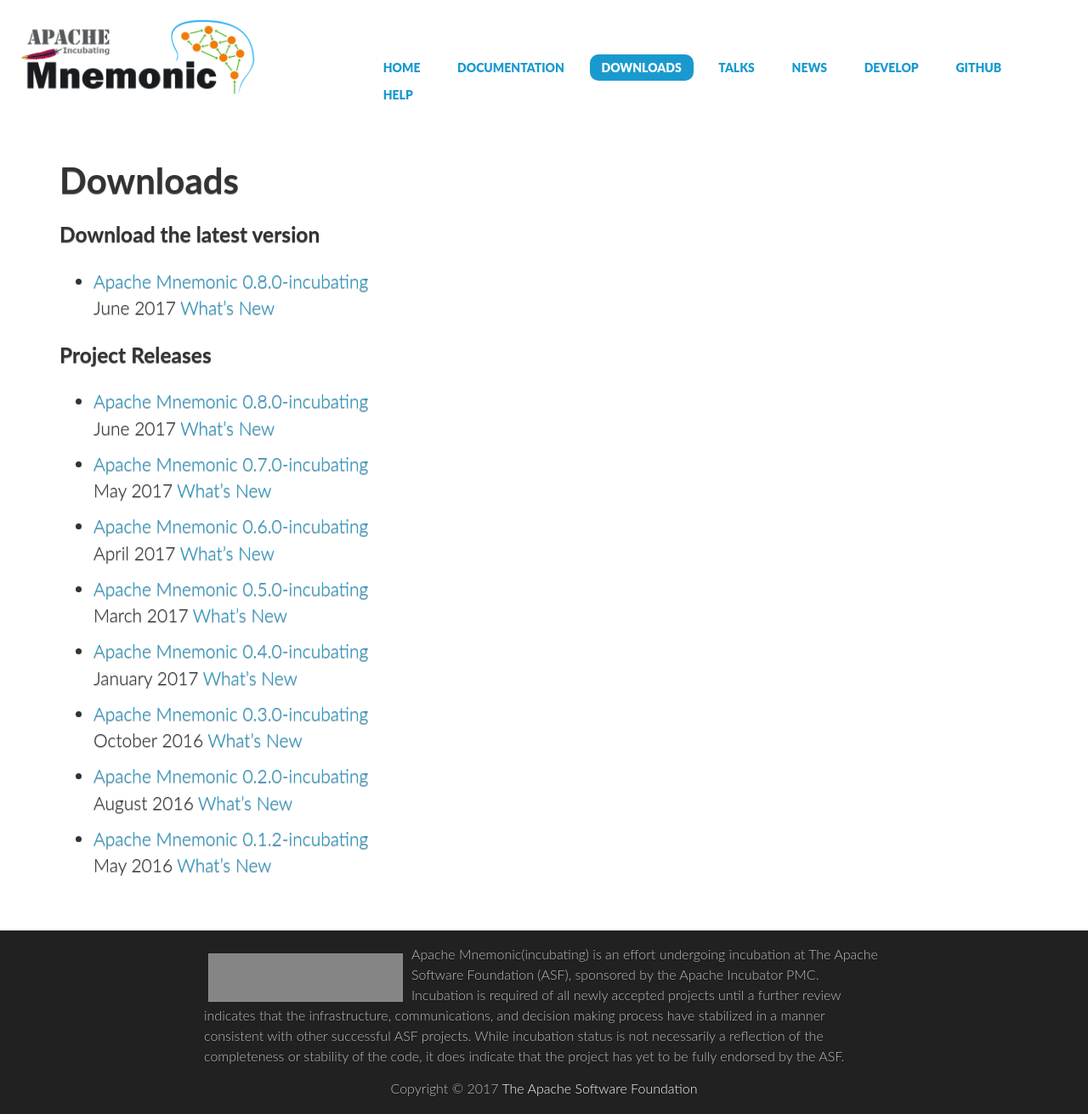
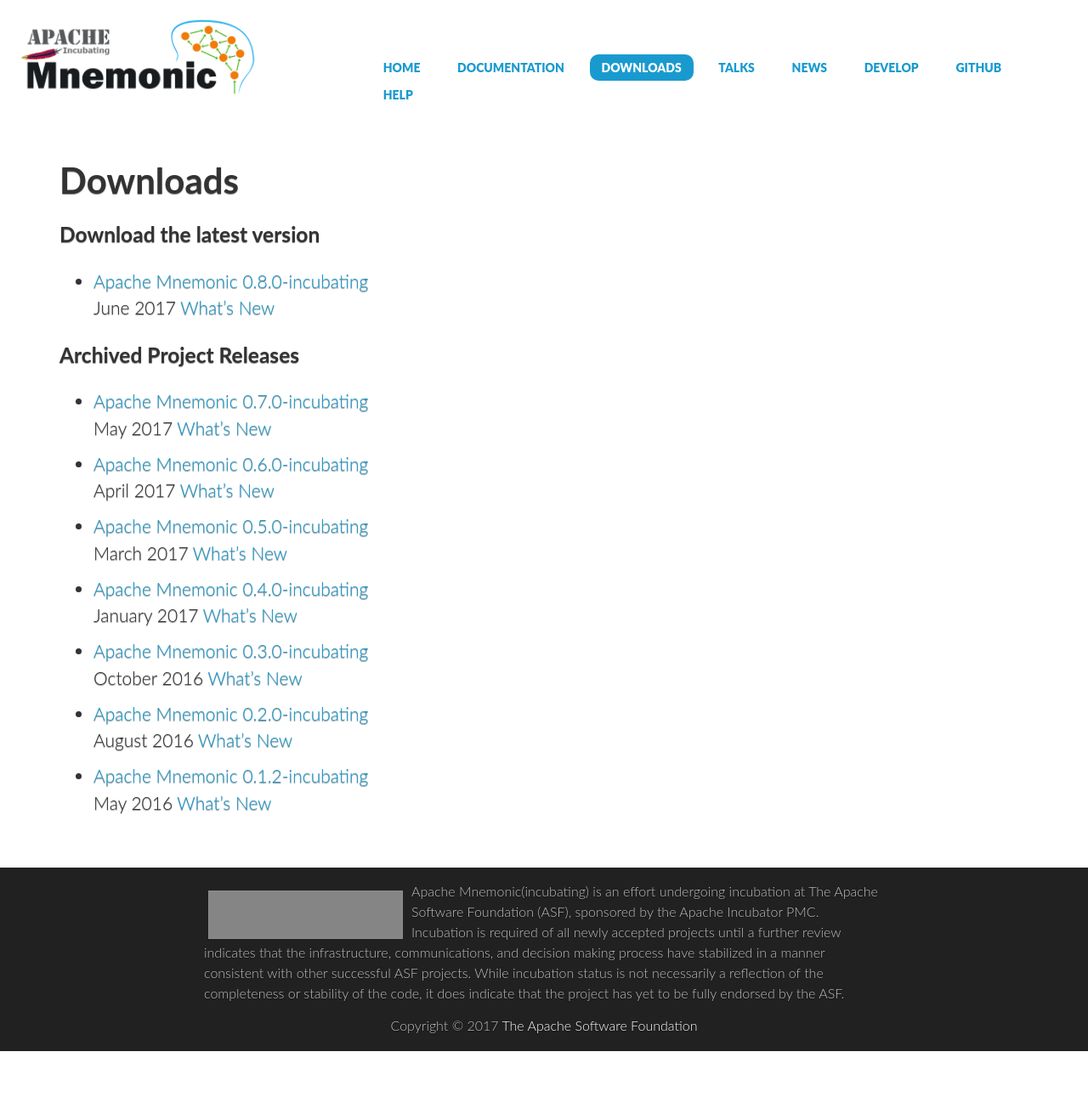
Before and after one commit to apache/mnemonic-site, a Jekyll site: the page built from src/downloads/index.md, in a window 1280 px wide. Shown: the whole page at 85% size. Built offline with Jekyll 4.4.1, drawn with Linux system fonts in a browser that asks for light colours; some web fonts are replaced; after the commit the page ends 1237 px from its top, so only the background shows below that; grey boxes are pictures that could not be loaded.

Commit message:
MNEMONIC-342: Redirect download links to Apache mirrored site and archived site

```diff
--- a/src/downloads/index.md
+++ b/src/downloads/index.md
@@ -4,32 +4,29 @@
 ---
 
 ### Download the latest version
-* [Apache Mnemonic 0.8.0-incubating](https://dist.apache.org/repos/dist/release/incubator/mnemonic/0.8.0-incubating/src/){:target="_blank"} <br/>
-  June 2017 [What's New](https://dist.apache.org/repos/dist/release/incubator/mnemonic/0.8.0-incubating/CHANGES.txt){:target="_blank"}
+* [Apache Mnemonic 0.8.0-incubating](http://apache.org/dyn/closer.cgi/incubator/mnemonic){:target="_blank"} <br/>
+  June 2017 [What's New](http://www.apache.org/dyn/closer.cgi?action=download&filename=incubator/mnemonic/0.8.0-incubating/CHANGES.txt){:target="_blank"}
 
 
-### Project Releases
+### Archived Project Releases
 
-* [Apache Mnemonic 0.8.0-incubating](https://dist.apache.org/repos/dist/release/incubator/mnemonic/0.8.0-incubating/src/){:target="_blank"} <br/>
-  June 2017 [What's New](https://dist.apache.org/repos/dist/release/incubator/mnemonic/0.8.0-incubating/CHANGES.txt){:target="_blank"}
+* [Apache Mnemonic 0.7.0-incubating](https://archive.apache.org/dist/incubator/mnemonic/0.7.0-incubating/src/){:target="_blank"} <br/>
+  May 2017 [What's New](https://archive.apache.org/dist/incubator/mnemonic/0.7.0-incubating/CHANGES.txt){:target="_blank"}
 
-* [Apache Mnemonic 0.7.0-incubating](https://dist.apache.org/repos/dist/release/incubator/mnemonic/0.7.0-incubating/src/){:target="_blank"} <br/>
-  May 2017 [What's New](https://dist.apache.org/repos/dist/release/incubator/mnemonic/0.7.0-incubating/CHANGES.txt){:target="_blank"}
+* [Apache Mnemonic 0.6.0-incubating](https://archive.apache.org/dist/incubator/mnemonic/0.6.0-incubating/src/){:target="_blank"} <br/>
+  April 2017 [What's New](https://archive.apache.org/dist/incubator/mnemonic/0.6.0-incubating/CHANGES.txt){:target="_blank"}
 
-* [Apache Mnemonic 0.6.0-incubating](https://dist.apache.org/repos/dist/release/incubator/mnemonic/0.6.0-incubating/src/){:target="_blank"} <br/>
-  April 2017 [What's New](https://dist.apache.org/repos/dist/release/incubator/mnemonic/0.6.0-incubating/CHANGES.txt){:target="_blank"}
+* [Apache Mnemonic 0.5.0-incubating](https://archive.apache.org/dist/incubator/mnemonic/0.5.0-incubating/src/){:target="_blank"} <br/>
+  March 2017 [What's New](https://archive.apache.org/dist/incubator/mnemonic/0.5.0-incubating/CHANGES.txt){:target="_blank"}
 
-* [Apache Mnemonic 0.5.0-incubating](https://dist.apache.org/repos/dist/release/incubator/mnemonic/0.5.0-incubating/src/){:target="_blank"} <br/>
-  March 2017 [What's New](https://dist.apache.org/repos/dist/release/incubator/mnemonic/0.5.0-incubating/CHANGES.txt){:target="_blank"}
+* [Apache Mnemonic 0.4.0-incubating](https://archive.apache.org/dist/incubator/mnemonic/0.4.0-incubating/src/){:target="_blank"} <br/>
+  January 2017 [What's New](https://archive.apache.org/dist/incubator/mnemonic/0.4.0-incubating/CHANGES.txt){:target="_blank"}
 
-* [Apache Mnemonic 0.4.0-incubating](https://dist.apache.org/repos/dist/release/incubator/mnemonic/0.4.0-incubating/src/){:target="_blank"} <br/>
-  January 2017 [What's New](https://dist.apache.org/repos/dist/release/incubator/mnemonic/0.4.0-incubating/CHANGES.txt){:target="_blank"}
+* [Apache Mnemonic 0.3.0-incubating](https://archive.apache.org/dist/incubator/mnemonic/0.3.0-incubating/src/){:target="_blank"} <br/>
+  October 2016 [What's New](https://archive.apache.org/dist/incubator/mnemonic/0.3.0-incubating/CHANGES.txt){:target="_blank"}
 
-* [Apache Mnemonic 0.3.0-incubating](https://dist.apache.org/repos/dist/release/incubator/mnemonic/0.3.0-incubating/src/){:target="_blank"} <br/>
-  October 2016 [What's New](https://dist.apache.org/repos/dist/release/incubator/mnemonic/0.3.0-incubating/CHANGES.txt){:target="_blank"}
+* [Apache Mnemonic 0.2.0-incubating](https://archive.apache.org/dist/incubator/mnemonic/0.2.0-incubating/src/){:target="_blank"} <br/>
+  August 2016 [What's New](https://archive.apache.org/dist/incubator/mnemonic/0.2.0-incubating/CHANGES.txt){:target="_blank"}
 
-* [Apache Mnemonic 0.2.0-incubating](https://dist.apache.org/repos/dist/release/incubator/mnemonic/0.2.0-incubating/src/){:target="_blank"} <br/>
-  August 2016 [What's New](https://dist.apache.org/repos/dist/release/incubator/mnemonic/0.2.0-incubating/CHANGES.txt){:target="_blank"}
-
-* [Apache Mnemonic 0.1.2-incubating](https://dist.apache.org/repos/dist/release/incubator/mnemonic/0.1.2-incubating/src/){:target="_blank"} <br/>
-  May 2016 [What's New](https://dist.apache.org/repos/dist/release/incubator/mnemonic/0.1.2-incubating/CHANGES.txt){:target="_blank"}
+* [Apache Mnemonic 0.1.2-incubating](https://archive.apache.org/dist/incubator/mnemonic/0.1.2-incubating/src/){:target="_blank"} <br/>
+  May 2016 [What's New](https://archive.apache.org/dist/incubator/mnemonic/0.1.2-incubating/CHANGES.txt){:target="_blank"}
```
